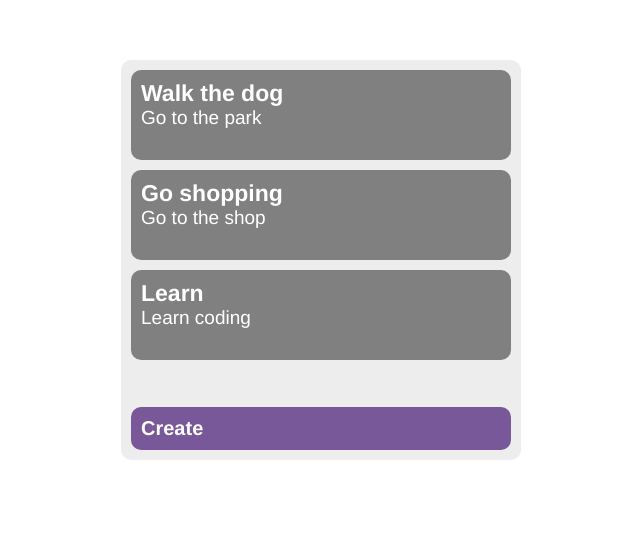
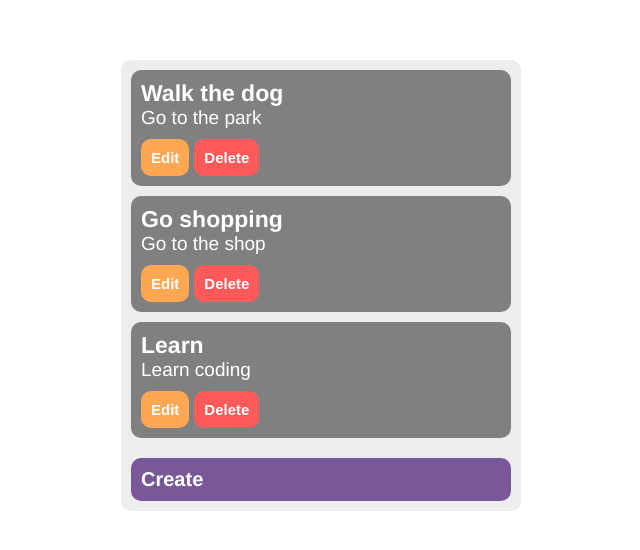
Before and after one commit to MartynasMV/vue-todo, a Vue app: page / in a window 1280 px wide. Shown: the top 550 px of the page, without its empty margins (319-959 px from the left). Built offline with nearby package versions, Linux system fonts and the light colour scheme.

Commit message:
edit, delete buttons and functionality added

```diff
--- a/src/App.vue
+++ b/src/App.vue
@@ -15,6 +15,7 @@
 import playground from "./playground";
 import TodoList from "@/components/TodoList.vue";
 import TodoCreate from "@/components/TodoCreate.vue";
+import store from "@/store/index.js";
 
 export default {
 	name: "App",
@@ -24,23 +25,7 @@
 	},
 	data() {
 		return {
-			todos: [
-				{
-					_id: "1",
-					title: "Walk the dog",
-					description: "Go to the park",
-				},
-				{
-					_id: "2",
-					title: "Go shopping",
-					description: "Go to the shop",
-				},
-				{
-					_id: "3",
-					title: "Learn",
-					description: "Learn coding",
-				},
-			],
+			todos: store.state.todos,
 		};
 	},
 	created() {
@@ -48,7 +33,7 @@
 	},
 	methods: {
 		createTodo(todo) {
-			this.todos.push(todo);
+			store.dispatch("createTodo", todo);
 		},
 	},
 };
@@ -100,7 +85,12 @@
 		cursor: pointer;
 	}
 }
-
+.is-warning {
+	background-color: #ffa753;
+}
+.is-danger {
+	background-color: #ff5a5a;
+}
 .todo {
 	&-wrapper {
 		display: flex;
@@ -115,7 +105,7 @@
 		display: flex;
 		flex-direction: column;
 		width: 400px;
-		min-height: 400px;
+		min-height: 200px;
 		background-color: #ededed;
 		border-radius: 10px;
 	}
--- a/src/components/Modal.vue
+++ b/src/components/Modal.vue
@@ -4,7 +4,7 @@
 		<div class="modal" :class="{ 'is-active': isOpen }">
 			<div class="modal-content">
 				<span @click="close" class="close">&times;</span>
-				<slot /><!-- no to clear how we downloading TodoCreate.vue with this -->
+				<slot />
 			</div>
 		</div>
 	</div>
--- a/src/components/TodoCreate.vue
+++ b/src/components/TodoCreate.vue
@@ -12,13 +12,16 @@
 					cols="30"
 					rows="5"
 					class="form-input"
-				></textarea>
-				<div class="app-error">
-					<div class="form-error">{{ formError }}</div>
+				>
+				</textarea>
+			</div>
+			<div class="app-error">
+				<div class="form-error">
+					{{ formError }}
 				</div>
 			</div>
 			<button @click="submitForm" type="button" class="app-button is-primary">
-				Create
+				Confirm
 			</button>
 		</form>
 	</Modal>
--- a/src/components/TodoItem.vue
+++ b/src/components/TodoItem.vue
@@ -1,13 +1,41 @@
 <template>
-	<div class="todo-item">
+	<div v-if="!editMode" class="todo-item">
 		<div class="todo-item-content">
 			<div class="todo-item-content-title">{{ title }}</div>
 			<div class="todo-item-content-description">{{ description }}</div>
 		</div>
+		<button @click.prevent="editMode = true" class="app-button is-warning">
+			Edit
+		</button>
+		<button @click.prevent="deleteTodo" class="app-button is-danger">
+			Delete
+		</button>
+	</div>
+	<div v-else class="todo-item">
+		<form class="app-form">
+			<div class="form-control">
+				<label class="label">Title</label>
+				<input v-model="todo.title" class="form-input" type="text" />
+			</div>
+			<div class="form-control form-control-last">
+				<label class="label">Description</label>
+				<textarea
+					v-model="todo.description"
+					cols="30"
+					rows="2"
+					class="form-input"
+				></textarea>
+				<button @click="editTodo" class="app-button is-warning">Update</button>
+				<button @click="editMode = false" class="app-button is-danger">
+					Cancel
+				</button>
+			</div>
+		</form>
 	</div>
 </template>
 
 <script>
+import store from "@/store";
 export default {
 	//props: ["title", "description"],
 	// using props
@@ -18,11 +46,40 @@
 		description: {
 			String,
 		},
+		_id: {
+			type: String,
+			required: true,
+		},
+	},
+	data() {
+		return {
+			editMode: false,
+			todo: {
+				_id: this._id,
+				title: this.title,
+				description: this.description,
+			},
+		};
+	},
+	methods: {
+		editTodo() {
+			store.dispatch("updateTodo", { ...this.todo });
+			this.editMode = false;
+		},
+		deleteTodo() {
+			store.dispatch("deleteTodo", this.todo._id);
+		},
 	},
 };
 </script>
 
 <style scoped lang="scss">
+.app-button {
+	font-size: 15px;
+	&.is-warning {
+		margin-right: 5px;
+	}
+}
 .todo {
 	&-item {
 		background-color: gray;
@@ -34,6 +91,7 @@
 		font-size: 23px;
 
 		&-content {
+			margin-bottom: 10px;
 			&-title {
 				font-weight: bold;
 			}
--- a/src/components/TodoList.vue
+++ b/src/components/TodoList.vue
@@ -1,12 +1,15 @@
 <template>
 	<div class="todo-list">
+		<div v-if="todos && todos.length > 0">
 			<TodoItem
 				v-for="todo in todos"
 				:key="todo._id"
+				:_id="todo._id"
 				:title="todo.title"
 				:description="todo.description"
 			/>
-
+		</div>
+		<div v-else class="no-todos">There are no tasks to display</div>
 		<!--<TodoItem :title="todoTitle" :description="todoDescription" />
 		<TodoItem :title="'Learn'" :description="'Learn to code'" /> -->
 	</div>
@@ -27,4 +30,10 @@
 .todo-list {
 	flex: 1;
 }
+.no-todos {
+	padding: 20px;
+	font-size: 23px;
+	font-weight: bold;
+	text-align: center;
+}
 </style>
--- /dev/null
+++ b/src/store/index.js
@@ -0,0 +1,49 @@
+import Vue from "vue";
+const store = {
+	state: {
+		todos: [
+			{
+				_id: "1",
+				title: "Walk the dog",
+				description: "Go to the park",
+			},
+			{
+				_id: "2",
+				title: "Go shopping",
+				description: "Go to the shop",
+			},
+			{
+				_id: "3",
+				title: "Learn",
+				description: "Learn coding",
+			},
+		],
+	},
+	actions: {
+		createTodo(state, todo) {
+			todo._id = Math.random().toString(36).substr(2, 7);
+			state.todos.push(todo);
+		},
+		updateTodo(state, todoToUpdate) {
+			const currentIndex = state.todos.findIndex((todo) => {
+				return todo._id === todoToUpdate._id;
+			});
+			//  this does not work: state.todos[currentIndex] = todoToUpdate; need to use the line below
+			Vue.set(state.todos, currentIndex, todoToUpdate);
+			//above  (data I want to access| index on which i want to update| the value I want to insert)
+		},
+		deleteTodo(state, todoId) {
+			const currentIndex = state.todos.findIndex((todo) => {
+				return todo._id === todoId;
+			});
+			state.todos.splice(currentIndex, 1);
+		},
+	},
+};
+store.dispatch = function (action, payload) {
+	if (!this.actions[action])
+		throw new Error(`Action ${action} is not defined in the store`);
+	return this.actions[action](this.state, payload);
+};
+
+export default store;
```
Lines whose indentation alone changed are shown as unchanged.
